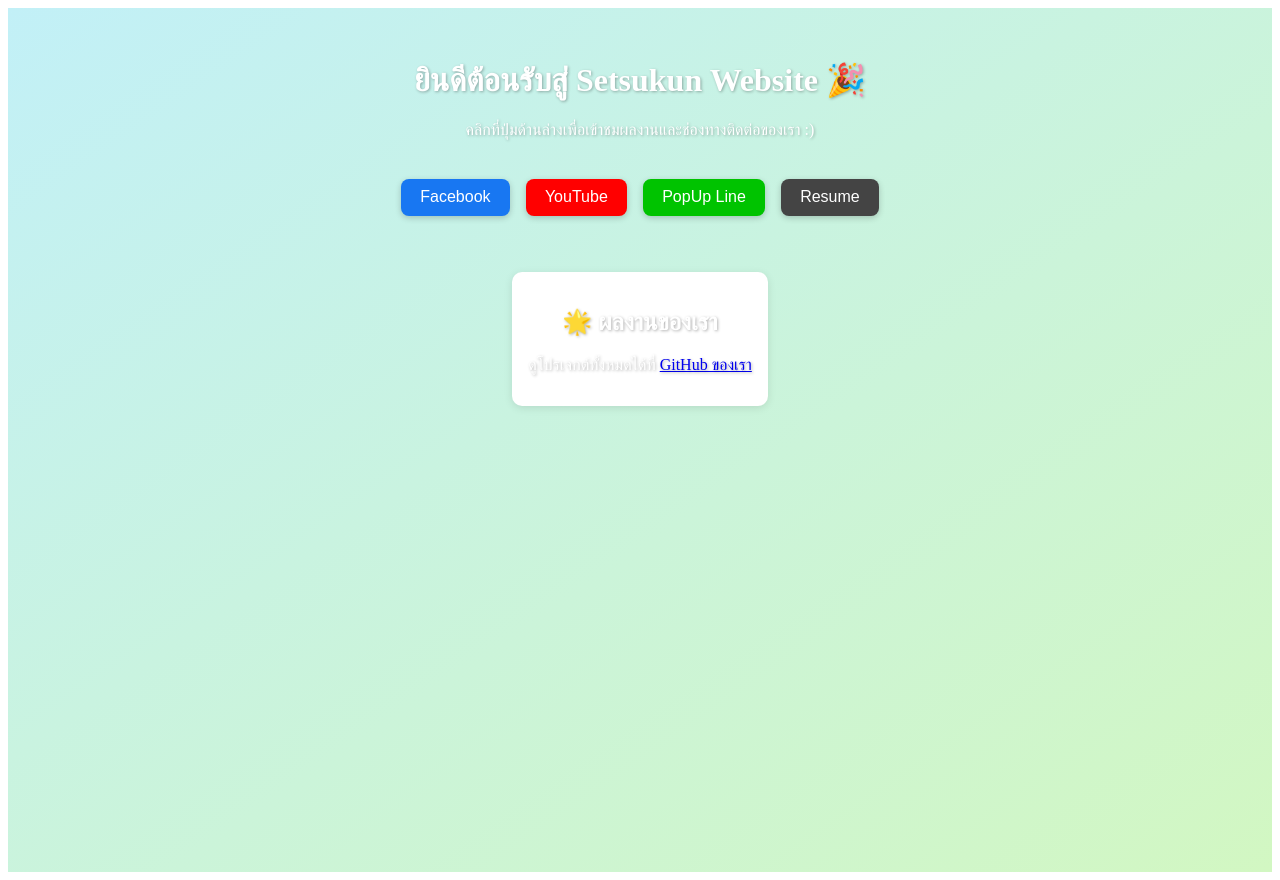
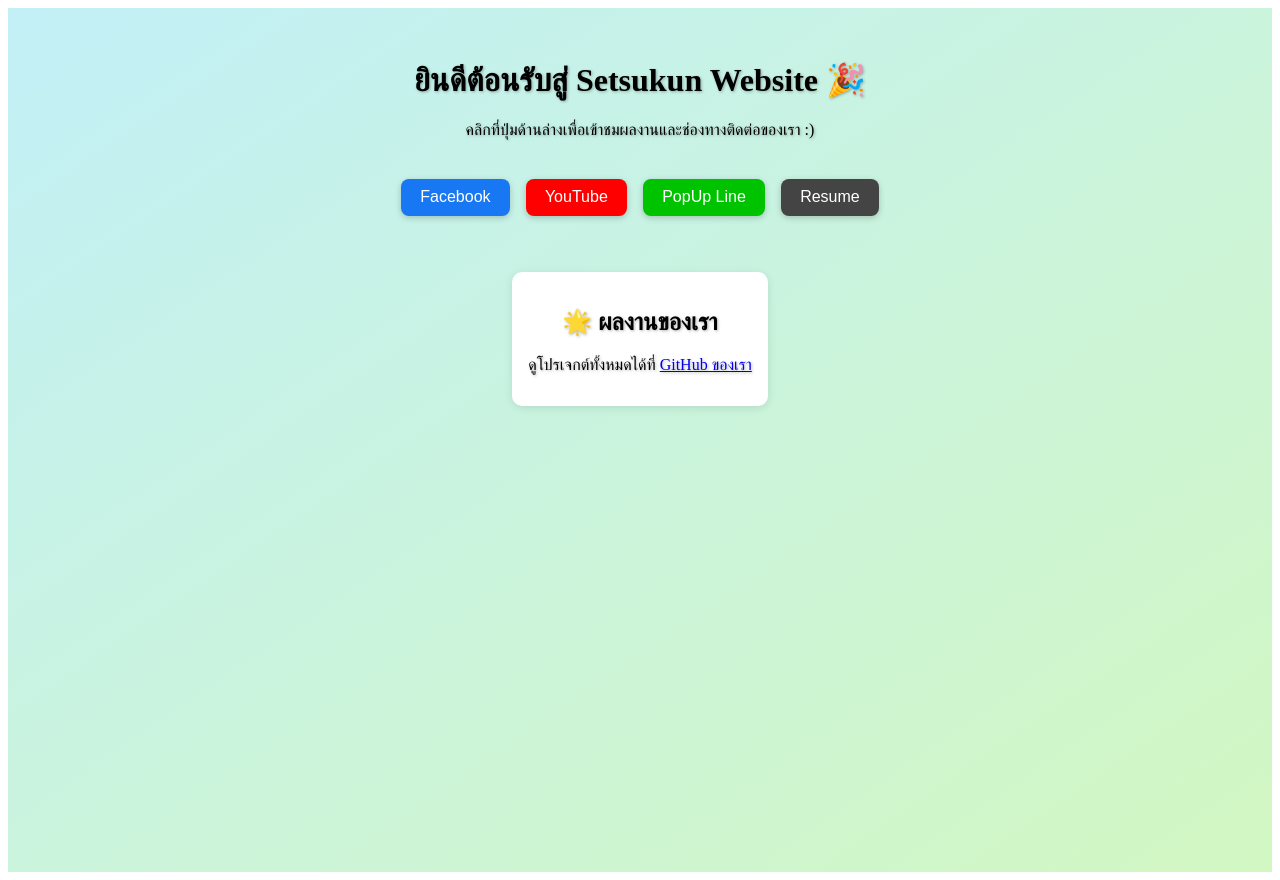
Before and after one commit to Setsukun1997/Setsukun-on-website, a React (Vite) app in the folder Frontend/: page / in a window 1280 px wide. Built offline with nearby package versions, Linux system fonts and the light colour scheme.

Commit message:
Update Home.css

```diff
--- a/Frontend/src/pages/Home.css
+++ b/Frontend/src/pages/Home.css
@@ -32,7 +32,7 @@
 }
 
 h1, h2, p {
-  color: #ffffff;
+  color: #black;
   text-shadow: 1px 1px 3px rgba(0,0,0,0.3);
 }
 
```
